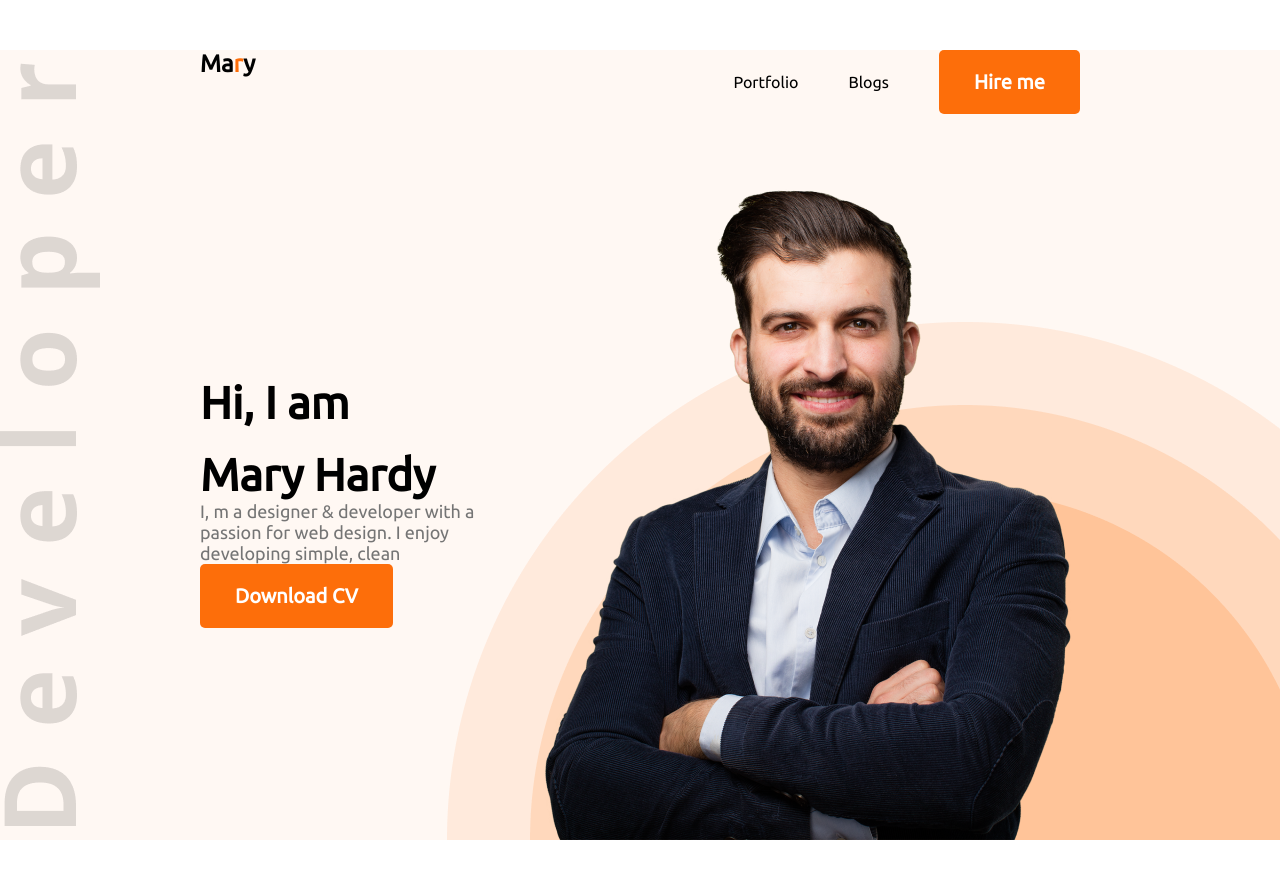
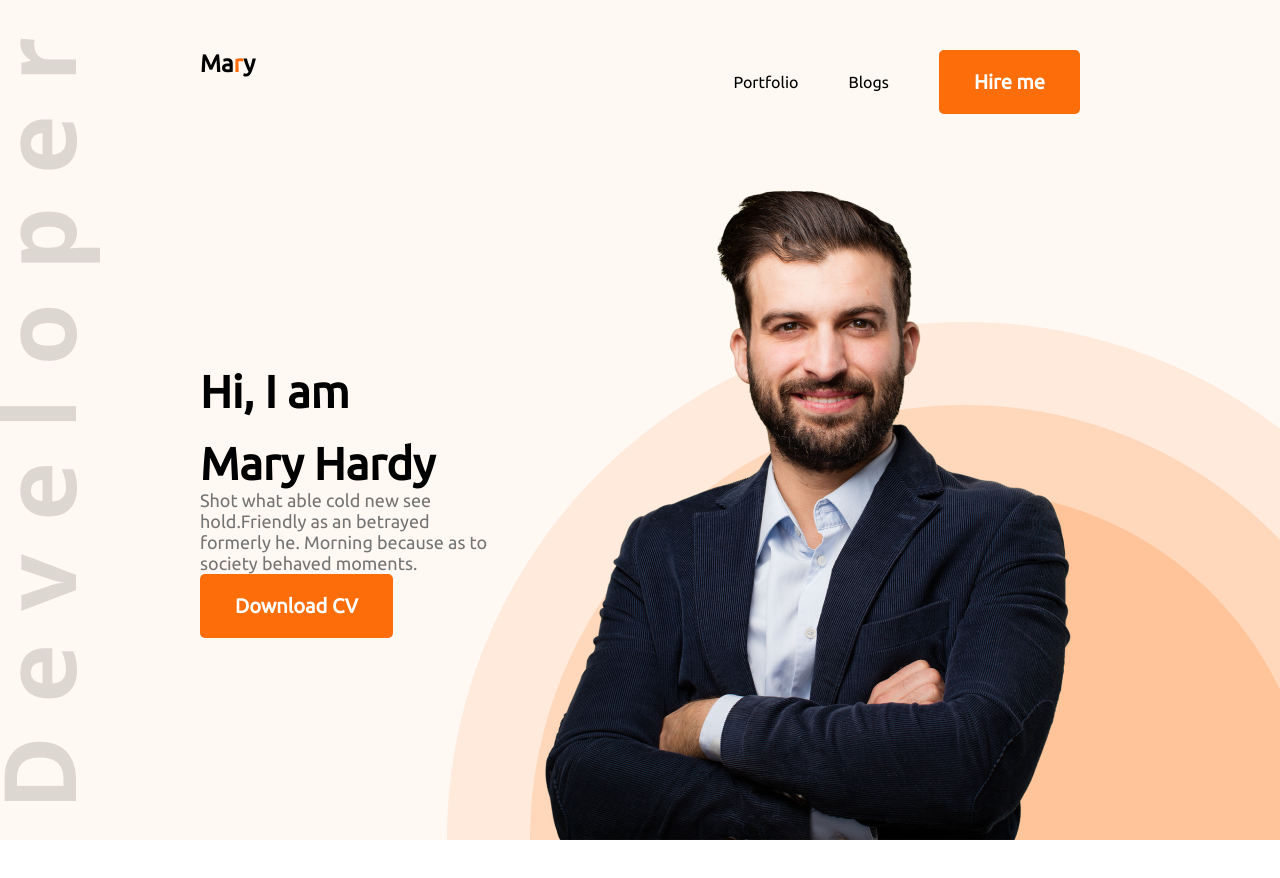
Before and after one commit to tareqsazid/developer-portfolio, a plain HTML site: page index.html in a window 1280 px wide. Shown: the top 878 px of the page. Drawn offline with Linux system fonts and the light colour scheme; a web font is replaced by a local one.

Commit message:
fixed nav padding

```diff
--- a/index.html
+++ b/index.html
@@ -23,7 +23,7 @@
     <div>
         <h3 class="banner-sub-title">Hi, I am</h3>
         <h1 class="banner-title">Mary Hardy</h1>
-        <p class="banner-description">I, m a designer & developer with a passion for web design. I enjoy developing simple, clean </p>
+        <p class="banner-description">Shot what able cold new see hold.Friendly as an betrayed formerly he. Morning because as to society behaved moments.</p>
         <button class="btn-primary">Download CV</button>
     </div>
     <img src="images/hardy.png" alt="">
--- a/styles/portfolio.css
+++ b/styles/portfolio.css
@@ -26,7 +26,7 @@ nav ul{
 nav{
     display: flex;
     justify-content: space-between;
-    margin: 50px 200px;
+    padding: 50px 200px;
 }
 .btn-primary{
     color: #FFFFFF;
```
